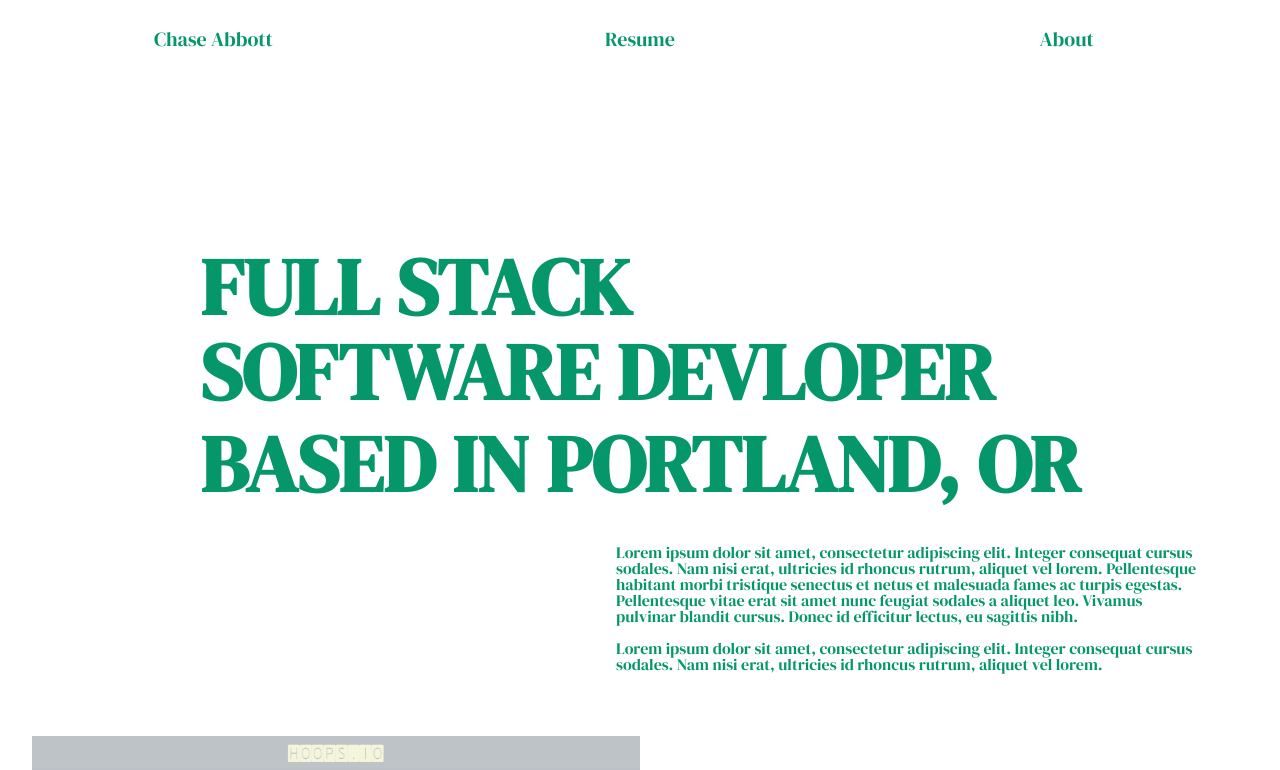
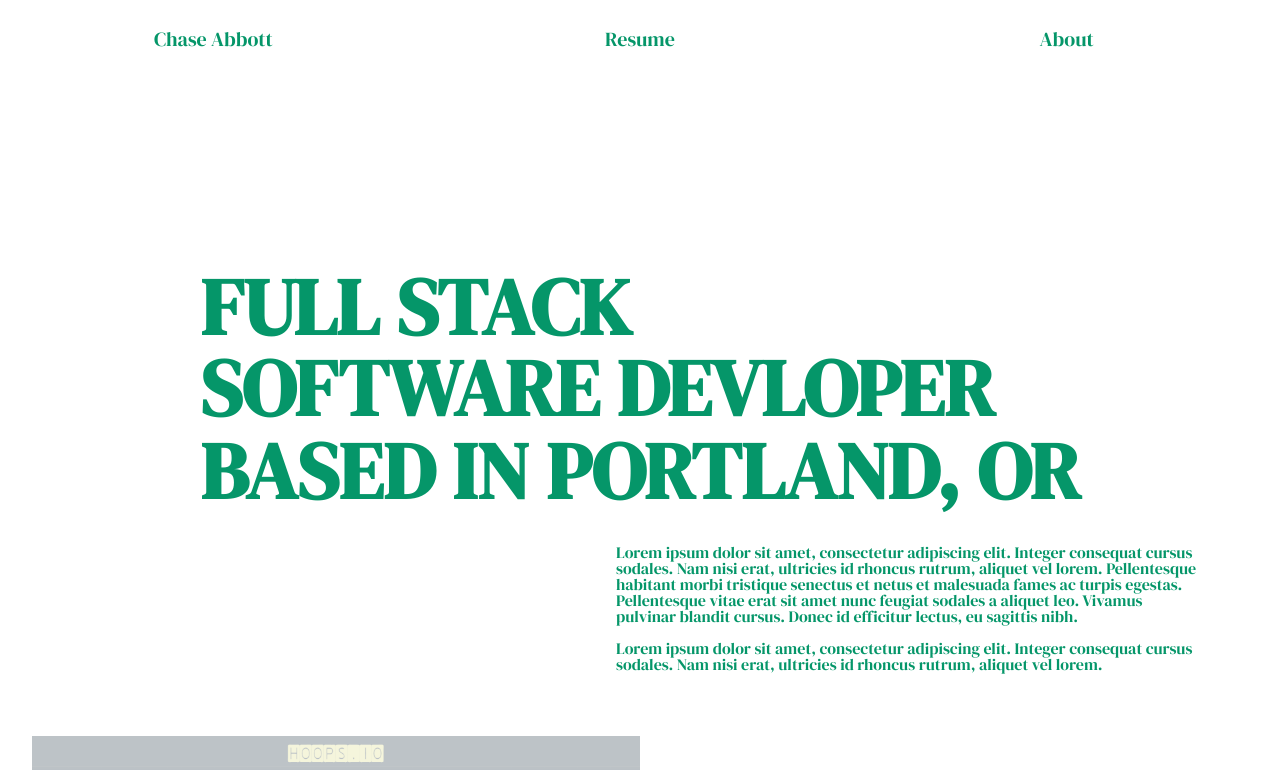
Before and after one commit to chase-abbott/Portfolio, a React (Create React App) app: page / in a window 1280 px wide. Shown: the top 770 px of the page. Built offline with nearby package versions, Linux system fonts and the light colour scheme.

Commit message:
touch up wave

```diff
--- a/tailwind.config.js
+++ b/tailwind.config.js
@@ -69,9 +69,9 @@ module.exports = {
           '100%': { marginleft: '-1600px' }
         },
         swell: {
-          '0%': { transform: 'translate3d(0, -25px ,0)' },
-          '50%': { transform: 'translate3d(0, 5px , 0)' },
-          '100%': { transform: 'translate3d(0, -25px, 0)' }
+          '0%': { transform: 'translate3d(0, -5px ,0)' },
+          '50%': { transform: 'translate3d(0, 2px , 0)' },
+          '100%': { transform: 'translate3d(0, -5px, 0)' }
         }
       }
     },
```
